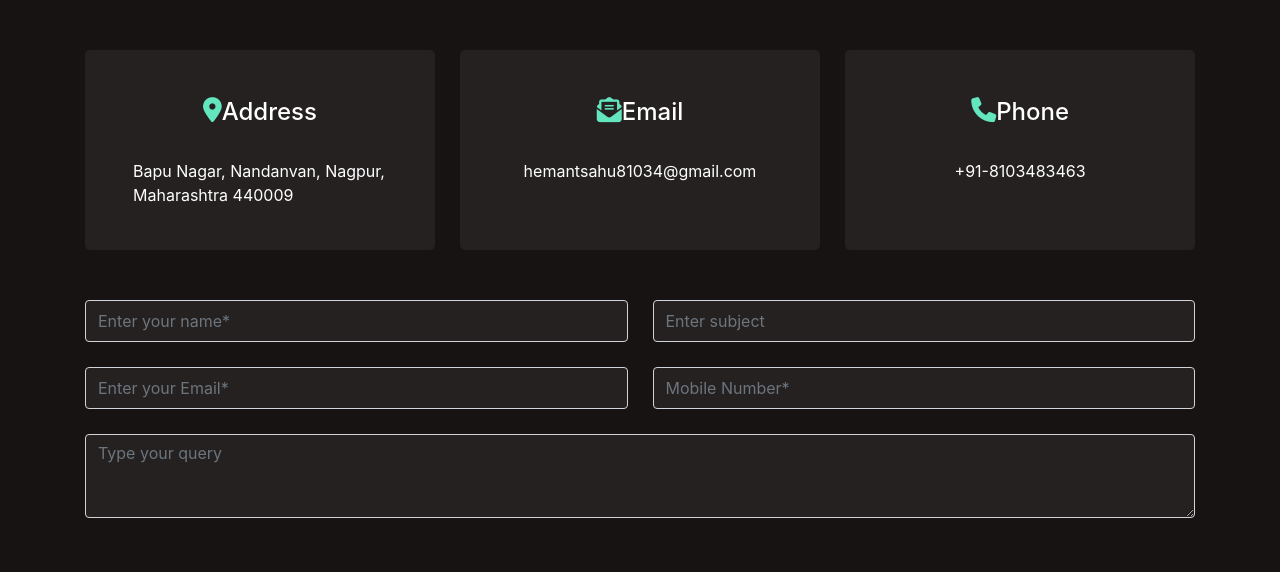
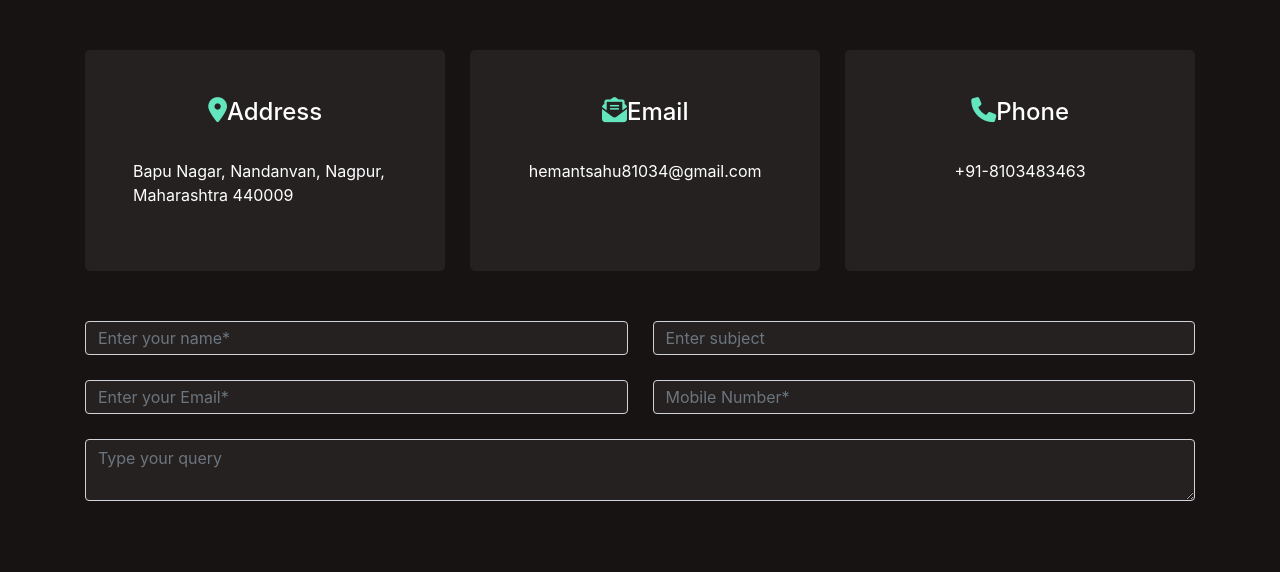
Before and after one commit to hemant81034/f39_project, a plain HTML site: page contact.html in a window 1280 px wide. Shown: the part 168-740 px from the top of the page. Drawn offline with nearby package versions, Linux system fonts and the light colour scheme.

Commit message:
style.css commit

```diff
--- a/style.css
+++ b/style.css
@@ -53,7 +53,7 @@ a{
     width:100px;
     padding:20px;
 }
-@media(min-width:275px){
+@media(min-width:375px){
     nav{
     width:100%;
     height:90px;
@@ -305,13 +305,11 @@ a{
 }
 .contact_details{
     width:100%;
-    height:200px;
     display: flex;
     gap:25px;
 }
 .contact_details_l{
-    width:33%;
-    height:100%;
+    width:34%;
     border-radius:5px;
     background-color: rgb(37, 33, 33);
 }
@@ -319,70 +317,121 @@ a{
     font-size:25px;
 }
 .contact_details_m{
-    width:34%;
-    height:100%;
+    width:33%;
     border-radius:5px;
     background-color: rgb(37, 33, 33);
 }
 .contact_details_r{
     width:33%;
-    height:100%;
     border-radius:5px;
     background-color: rgb(37, 33, 33);
 }
 .contact_form{
     width:100%;
     margin-top:25px;
-    height: 350px;
+   /*height: 350px;*/
     display:flex;
     flex-direction:column;
     gap:25px;
 }
 .contact_form_t{
   width:100%;
-  height:25%;
+/*  height:25%;*/
   display:flex;
   gap:25px;
 }
 .contact_form_t_l{
     width:50%;
-    height:100%;
+   /* height:100%;*/
     background-color: rgb(37, 33, 33);
     border-radius:5px;
 }
 .contact_form_t_r{
     width:50%;
-    height:100%;
+   /* height:100%;*/
     background-color: rgb(37, 33, 33);
     border-radius:5px;
 }
 .contact_from_m{
   width:100%;
-  height:25%;
+/*  height:25%; */
   display:flex;
   gap:25px;
 }
 .contact_form_m_l{
     width:50%;
-    height:100%;
+   /* height:100%; */
     background-color: rgb(37, 33, 33);
     border-radius:5px;
 }
 .contact_form_m_r{
     width:50%;
-    height:100%;
+   /* height:100%; */
     background-color: rgb(37, 33, 33);
     border-radius:5px;
 }
 .contact_from_b{
   width:100%;
-  height:50%;
+/*  height:50%; */
   border-radius:5px;
   background-color: rgb(37, 33, 33);
 }
 .contact_map{
     width:100%;
-    height:400px;
+    height: 400px;
+}
+@media(min-width:375px){
+.contact_details{
+    width:100%;
+    display:flex;
+    flex-direction:column;
+    gap:25px;
+}
+.contact_details_l{
+    width:100%;
+    border-radius:5px;
+    background-color: rgb(37, 33, 33);
+}
+.my_contact_icon{
+    font-size:25px;
+}
+.contact_details_m{
+    width:100%;
+    border-radius:5px;
+    background-color: rgb(37, 33, 33);
+}
+.contact_details_r{
+    width:100%;
+    border-radius:5px;
+    background-color: rgb(37, 33, 33);
+}
+}
+
+@media(min-width:768px){
+    .contact_details{
+    width:100%;
+    display: flex;
+    flex-direction:row;
+    gap:25px;
+}
+.contact_details_l{
+    width:34%;
+    border-radius:5px;
+    background-color: rgb(37, 33, 33);
+}
+.my_contact_icon{
+    font-size:25px;
+}
+.contact_details_m{
+    width:33%;
+    border-radius:5px;
+    background-color: rgb(37, 33, 33);
+}
+.contact_details_r{
+    width:33%;
+    border-radius:5px;
+    background-color: rgb(37, 33, 33);
+}
 }
 
 
```
Also changed, not shown: contact.html (+3 -3 lines).
